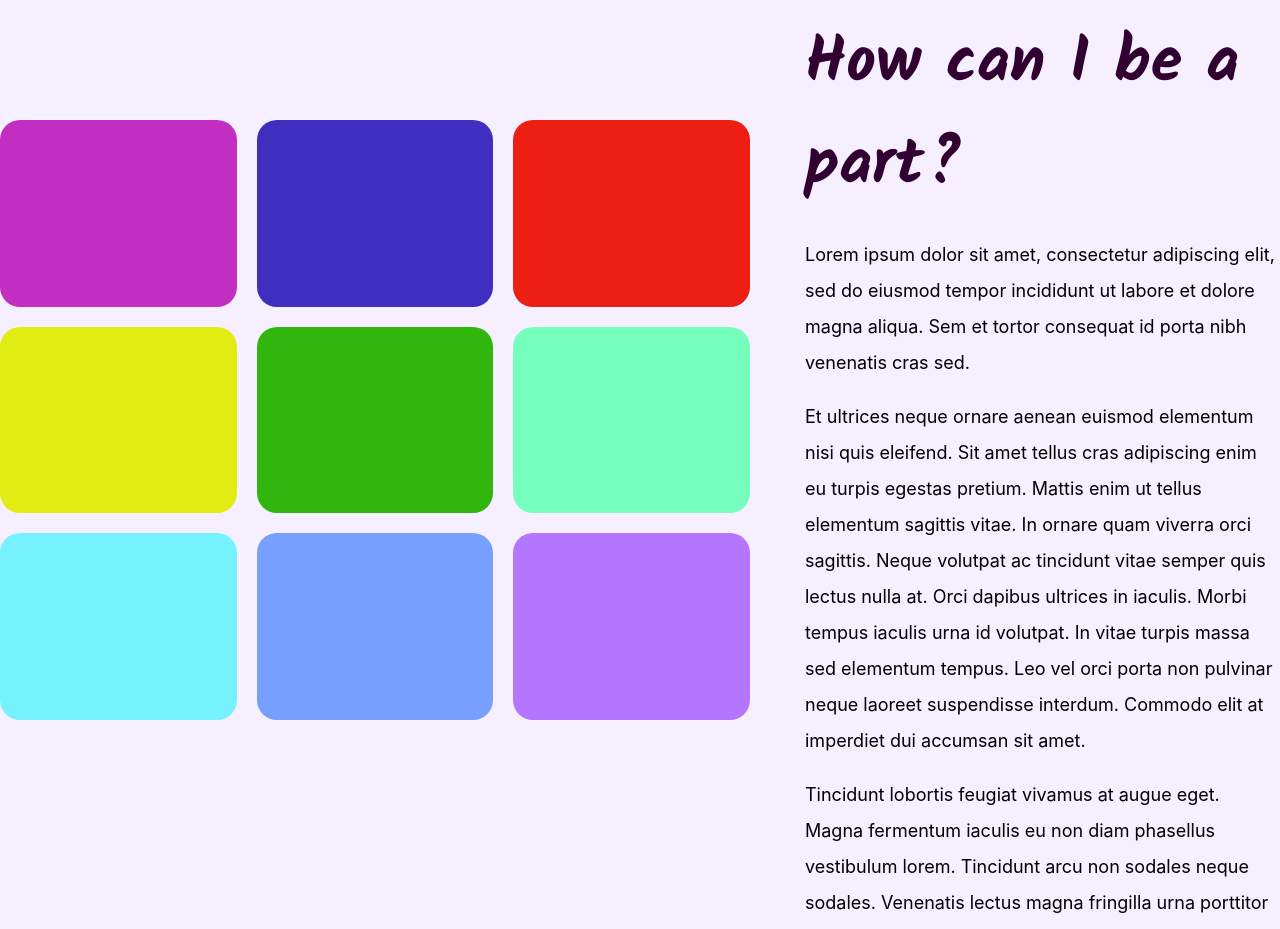
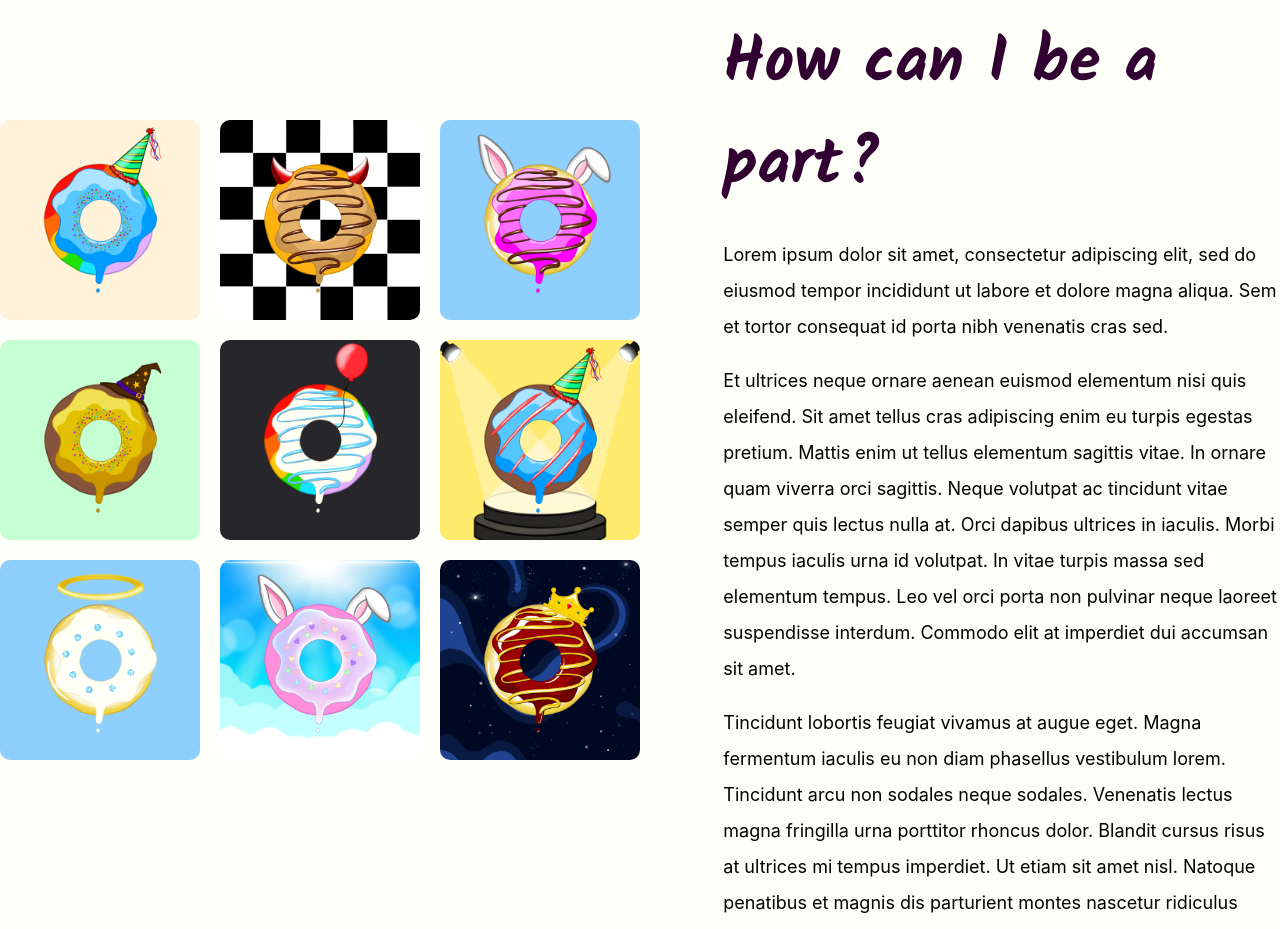
Before and after one commit to iklimduman/soldough-ui, a React (Create React App) app: page / in a window 1280 px wide. Shown: the part 1860-2789 px from the top of the page. Built offline with nearby package versions, Linux system fonts and the light colour scheme.

Commit message:
add images into grid and discord button style

```diff
--- a/src/Common/About/About.css
+++ b/src/Common/About/About.css
@@ -1,7 +1,7 @@
 .about-container{
     width : 100% ;
     height: 980px;
-    background-color : rgba(235, 224, 255, 0.5) ;
+    background-color : rgba(255, 251, 197, 0.154) ;
     justify-content: center;
     margin : auto ;
     display: flex;
--- a/src/Common/Button/Button.css
+++ b/src/Common/Button/Button.css
@@ -17,10 +17,13 @@
 
 .discordButton::before{
     content : "";
-    height: 2rem;
-    width: 2rem;
-    margin-right: 8px;
-    background-color : #FFFF ;
+    margin-right: 10px;
+    margin-top : 1px ;
+    height: 30px;
+    width: 30px;
+    background : url("../../assets/images/Discord-Logo-White.svg") ;
+    background-size: 30px;
+    background-repeat: no-repeat;
 }
 
 .button-div{
--- a/src/Common/Part/Part.css
+++ b/src/Common/Part/Part.css
@@ -1,7 +1,7 @@
 .part-container{
     width : 100% ;
     height: 980px;
-    background-color : rgba(235, 224, 255, 0.5) ;
+    background-color : rgba(255, 251, 197, 0.104) ;
     justify-content: center;
     margin : auto ;
     display: flex;
@@ -9,8 +9,8 @@
 }
 
 .grid-container{
-    width : 750px ;
-    height : 600px ;
+    width : 640px ;
+    height : 640px ;
     display: grid;
     grid-gap: 20px;
     grid-template-columns: repeat(3, 1fr);
@@ -21,7 +21,7 @@
     -webkit-box-sizing: border-box; /* Safari/Chrome, other WebKit */
     -moz-box-sizing: border-box;    /* Firefox, other Gecko */
     box-sizing: border-box;         /* Opera/IE 8+ */
-    width : 750px ;
+    width : 800px ;
     height: 900px ;
     vertical-align : middle;
     padding : 150px 0 ;
@@ -29,14 +29,73 @@
 
 .part-text-container{
     vertical-align: middle;
-    margin-left: 55px ;
+    margin-left: 5px ;
     width : 620px ;
     height : 900px ;
 
 }
 
-.img-container{
-    border-radius: 20px ;
+.img-container-1{
+    border-radius: 10px;
+    background : url("../../assets/images/rainbow.png");
+    background-size: 200px;
+    background-repeat: no-repeat;
+}
+
+.img-container-2{
+    border-radius: 10px;
+    background : url("../../assets/images/img-black.jfif");
+    background-size: 200px;
+    background-repeat: no-repeat;
+}
+
+.img-container-3{
+    border-radius: 10px;
+    background : url("../../assets/images/bunny_dough.png");
+    background-size: 200px;
+    background-repeat: no-repeat;
+}
+
+.img-container-4{
+    border-radius: 10px;
+    background : url("../../assets/images/green_dough.png");
+    background-size: 200px;
+    background-repeat: no-repeat;
+}
+
+.img-container-5{
+    border-radius: 10px;
+    background : url("../../assets/images/black_dough.png");
+    background-size: 200px;
+    background-repeat: no-repeat;
+}
+
+.img-container-6{
+    border-radius: 10px;
+    background : url("../../assets/images/yellow_dough.png");
+    background-size: 200px;
+    background-repeat: no-repeat;
+}
+
+.img-container-7{
+    border-radius: 10px;
+    background : url("../../assets/images/img-lightblue.jfif");
+    background-size: 200px;
+    background-repeat: no-repeat;
+}
+
+.img-container-8{
+    border-radius: 10px;
+    background : url("../../assets/images/img-lightpink.jfif");
+    background-size: 200px;
+    background-repeat: no-repeat;
+}
+
+.img-container-9{
+    border-radius: 10px;
+    background : url("../../assets/images/img-brown.jfif");
+    background-size: 200px;
+    background-repeat: no-repeat;
 }
 
 .heading{
--- a/src/Common/Part/Part.js
+++ b/src/Common/Part/Part.js
@@ -9,17 +9,17 @@ const Part = () => {
 
             <div className="gif-container">
                 <div className="grid-container">
-                    <div className="img-container" style={{"background-color" : "#C12EC1"}}></div>
-                    <div className="img-container" style={{"background-color" : "#402EC1"}}></div>
-                    <div className="img-container" style={{"background-color" : "#EC1F12"}}></div>
+                    <div className="img-container-1"></div>
+                    <div className="img-container-2"></div>
+                    <div className="img-container-3"></div>
 
-                    <div className="img-container" style={{"background-color" : "#E2EC12"}}></div>
-                    <div className="img-container" style={{"background-color" : "#31B60E"}}></div>
-                    <div className="img-container" style={{"background-color" : "#76FEBC"}}></div>
+                    <div className="img-container-4"></div>
+                    <div className="img-container-5"></div>
+                    <div className="img-container-6"></div>
 
-                    <div className="img-container" style={{"background-color" : "#76F2FE"}}></div>
-                    <div className="img-container" style={{"background-color" : "#769FFE"}}></div>
-                    <div className="img-container" style={{"background-color" : "#B476FE"}}></div>
+                    <div className="img-container-7"></div>
+                    <div className="img-container-8"></div>
+                    <div className="img-container-9"></div>
                 </div>
             </div>
 
```
